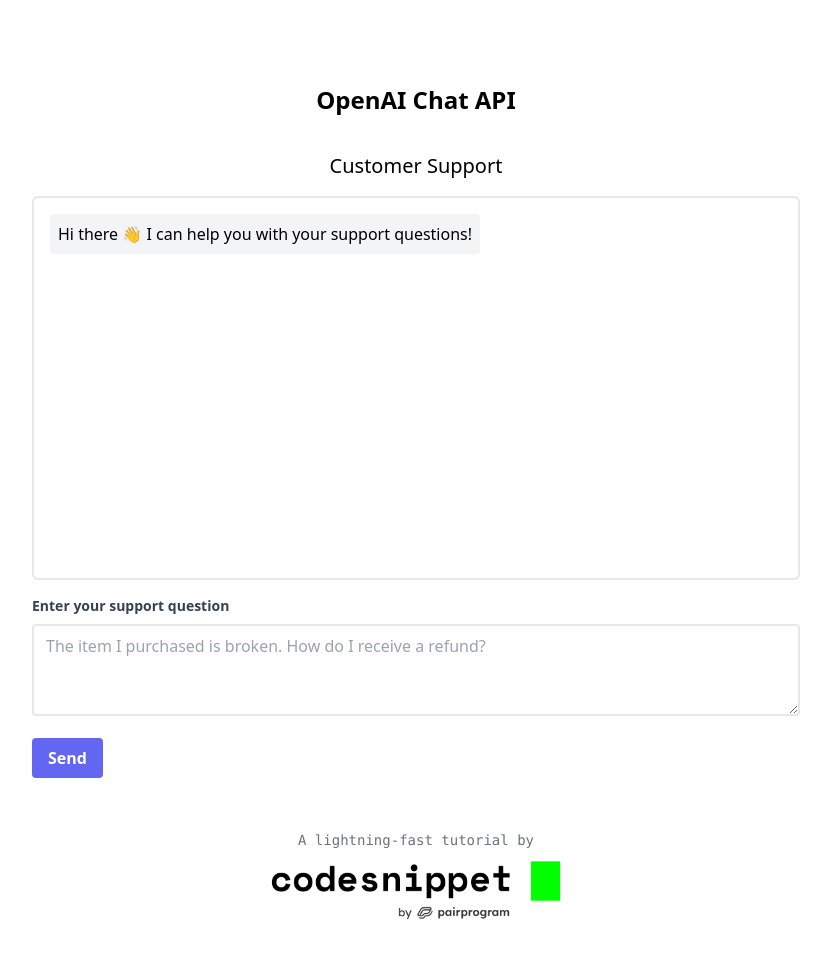
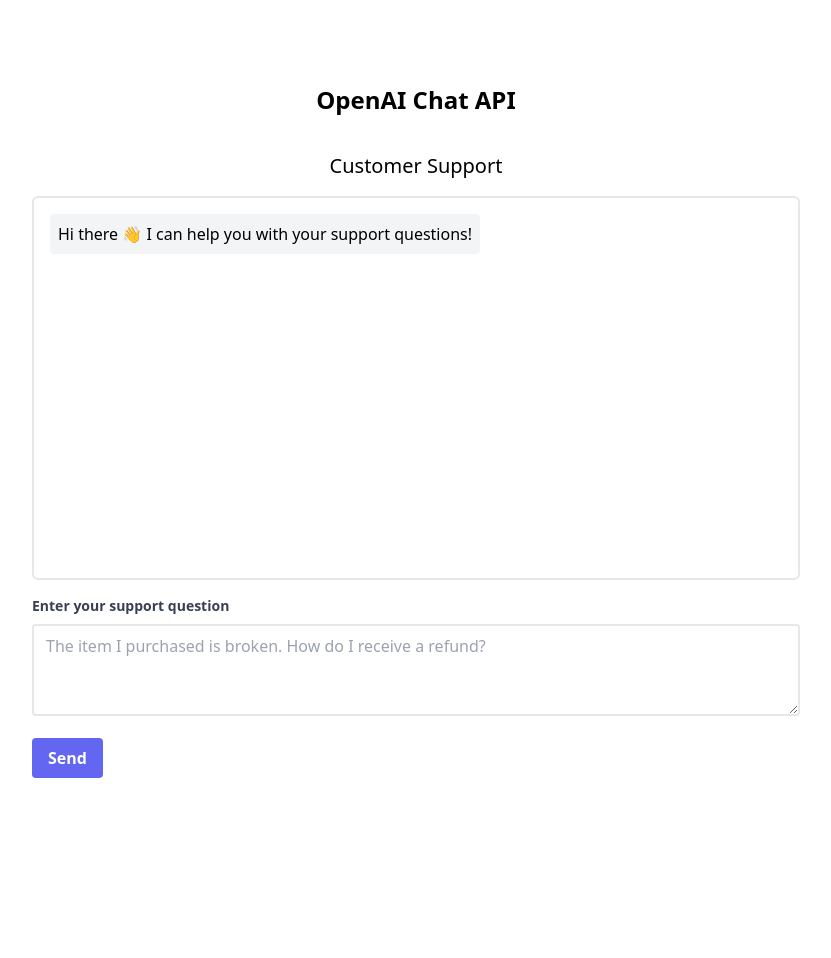
Before and after one commit to maxdemaio/pvd-openai-chat, a website: page client/index.html in a window 1280 px wide. Shown: the whole page, without its empty margins (224-1055 px from the left). After the commit the page ends 874 px from the top, so only its background shows below. Drawn offline with nearby package versions, Linux system fonts and the light colour scheme.

Commit message:
update & rm

```diff
--- a/client/index.html
+++ b/client/index.html
@@ -3,10 +3,9 @@
 
 <head>
     <meta charset="UTF-8">
-    <meta name="author" content="CodeSnippet.io">
-    <meta name="title" content="Project Template | CodeSnippet.io">
+    <meta name="title" content="ChatGPT Chat Bot">
     <meta name="description" content="How to use the Project Template">
-    <title>Project Template | CodeSnippet.io</title>
+    <title>ChatGPT Chat Bot</title>
     <link rel="icon" type="image/png" href="images/favicon.ico">
     <script src="https://cdn.tailwindcss.com"></script>
 </head>
@@ -48,14 +47,6 @@
     </main>
     <!-- code goes above-->
 
-    <footer>
-        <div class="text-center mt-5 flex flex-col items-center space-y-2">
-            <p class="text-gray-500 font-mono text-sm">A lightning-fast tutorial by </p>
-            <a href="https://codesnippet.io?ref=project-template" class="text-indigo-500 font-semibold underline">
-                <img class="h-16" src="images/logo.png" alt="CodeSnippet.io by PairProgram.com">
-            </a>
-        </div>
-    </footer>
     <script src="app/index.js" type="module"></script>
 </div>
 </body>
```
Also changed, not shown: package.json (+3 -11 lines), README.md, client/images/logo.png (deleted), client/images/project.png (deleted).
